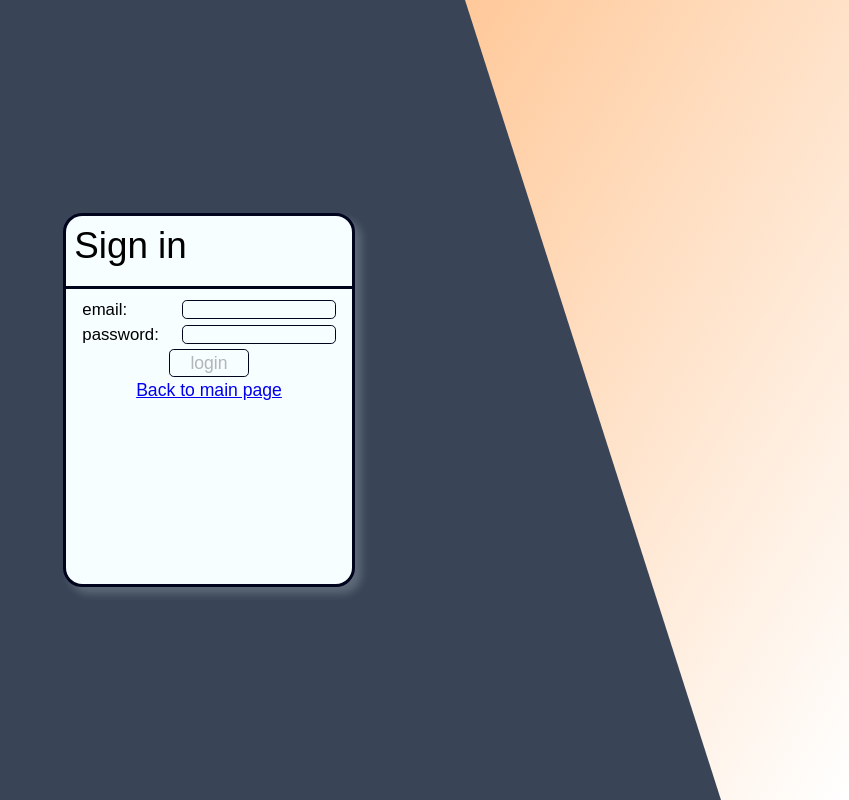
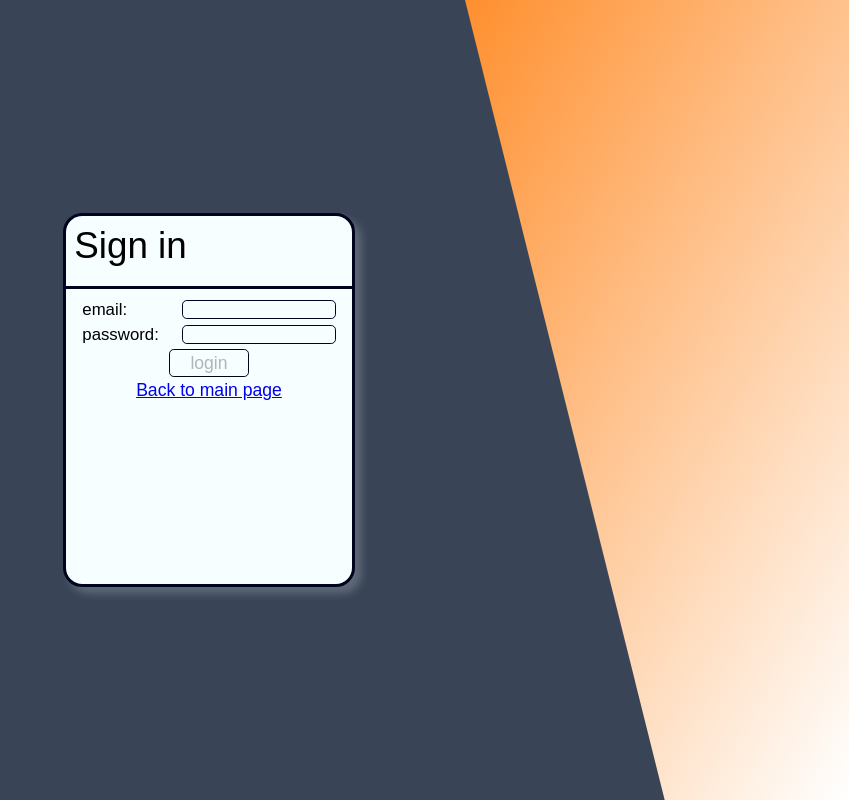
Before and after one commit to Technical27/cards, a Next.js app: page /signin in a window 1280 px wide. Shown: the whole page, without its empty margins (431-1280 px from the left). Built offline with nearby package versions, Linux system fonts and the light colour scheme; no server answers; what @aws-amplify/core would draw is missing.

Commit message:
fixed shape of stripe

```diff
--- a/styles/signin.css
+++ b/styles/signin.css
@@ -95,7 +95,7 @@ input[type=submit] {
   background-color: #f7feff;
 }
 
-html, body, div#__next, #main, #cards {
+html, body, div#__next, #main {
   height: 100%;
   width: 100%;
 }
@@ -110,10 +110,10 @@ html, body, div#__next, #main, #cards {
 }
 
 .background {
-  -webkit-clip-path: polygon(70% 0%, 100% 0, 100% 100%, 90% 100%);
-  clip-path: polygon(70% 0%, 100% 0, 100% 100%, 90% 100%);
+  -webkit-clip-path: polygon(0 0, 100% 0, 100% 100%, 52% 100%);
+  clip-path: polygon(0 0, 100% 0, 100% 100%, 52% 100%);
   position: absolute;
   right: 0;
   height: 100%;
-  width: 100%;
+  width: 30%;
 }
```
